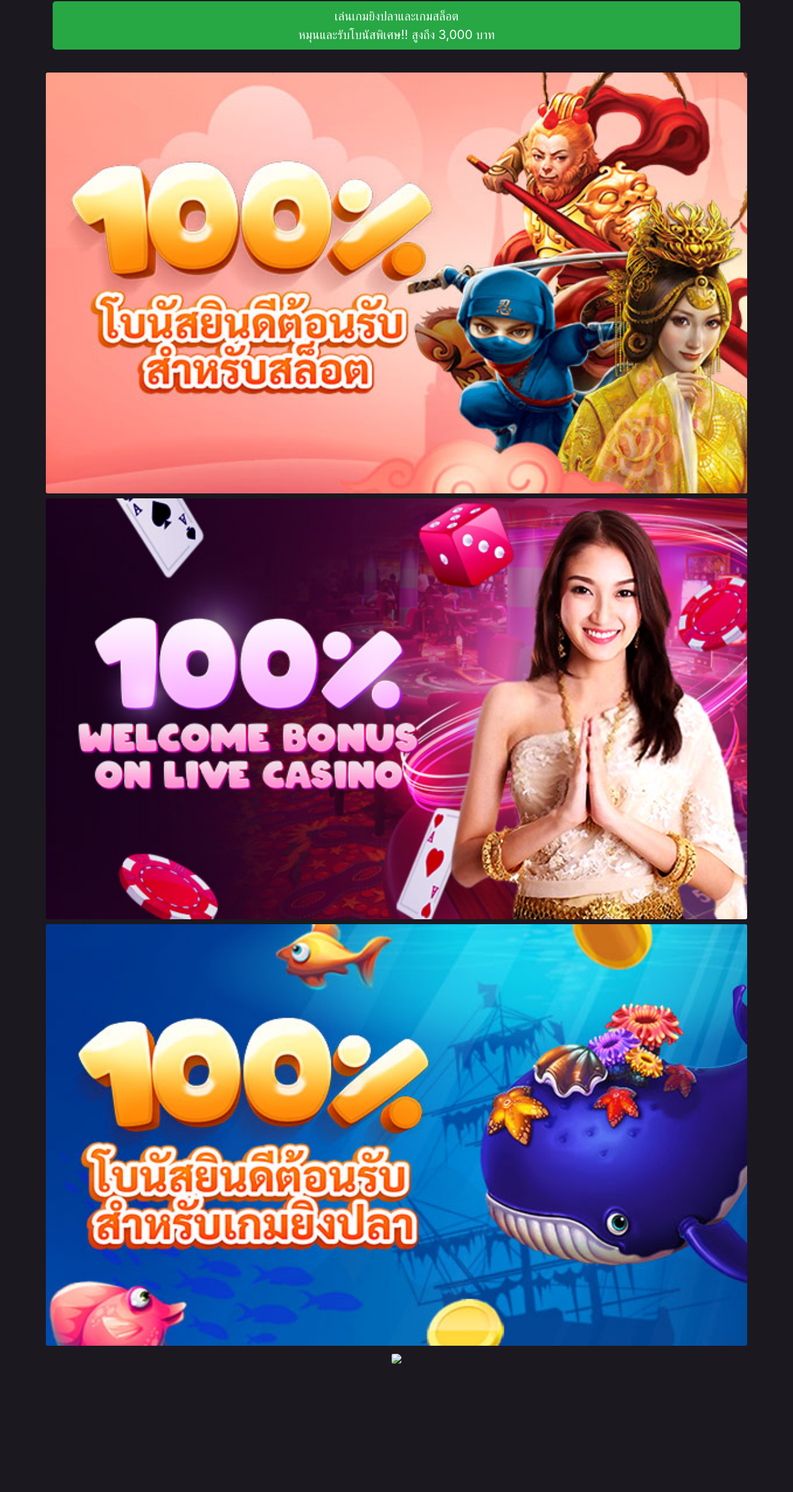
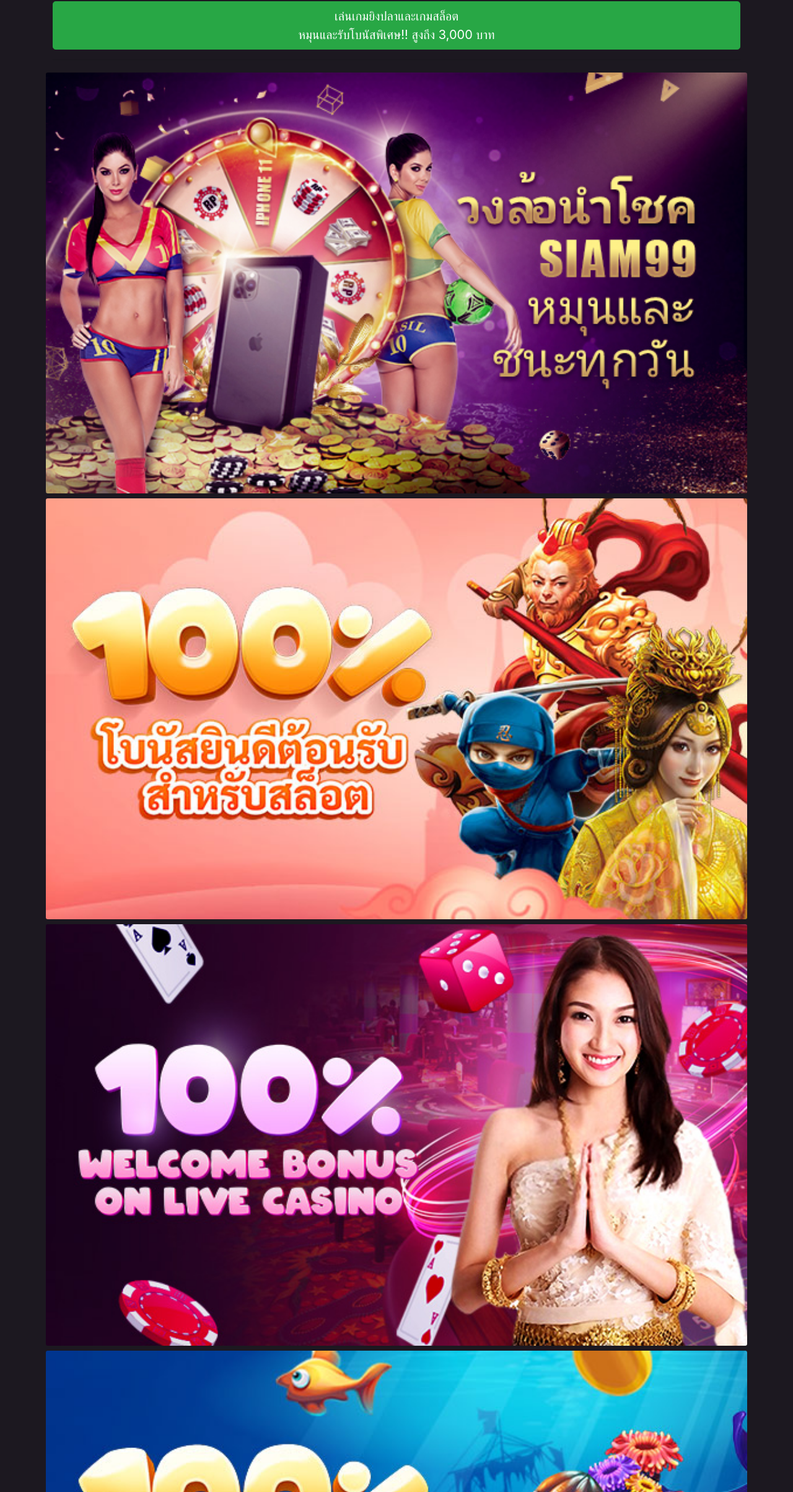
Before and after one commit to anthonybrien6552/si-register, a plain HTML site: page index.html in a window 1280 px wide. Shown: the part 855-3262 px from the top of the page at 62% size. Before the commit the page ends 3062 px from the top, so only its background shows below. Drawn offline with nearby package versions, Linux system fonts and the light colour scheme.

Commit message:
Update index.html

```diff
--- a/index.html
+++ b/index.html
@@ -44,6 +44,11 @@
 
 
         <div class='row'>
+	    <div class="col-sm-12 text-center p-1">
+                <a href="https://lihi1.com/o6Jl0">
+                    <img class="rounded-sm" src="./PromotionInfoLanguage224.jpg" style="width:100%">
+                </a>
+            </div>
             <div class="col-sm-12 text-center p-1">
                 <a href="https://lihi1.com/o6Jl0">
                     <img class="rounded-sm" src="./PromotionInfoLanguage254.jpg	" style="width:100%">
@@ -59,11 +64,7 @@
                     <img class="rounded-sm" src="./PromotionInfoLanguage274.jpg" style="width:100%">
                 </a>
             </div>
-            <div class="col-sm-12 text-center p-1">
-                <a href="https://lihi1.com/o6Jl0">
-                    <img class="rounded-sm" src="./PromotionInfoLanguage244.jpg" style="width:100%">
-                </a>
-            </div>
+
         </div>
         <!-- </div> -->
 
```
